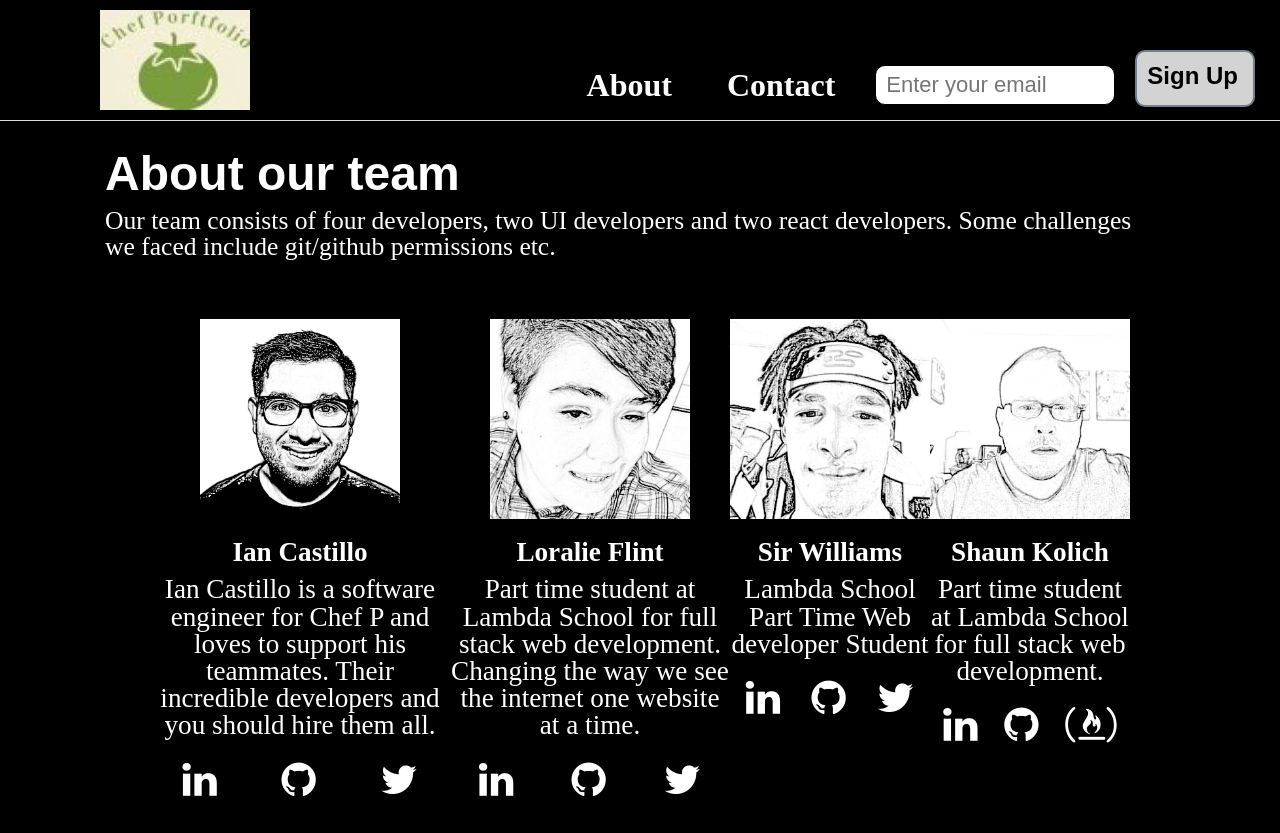
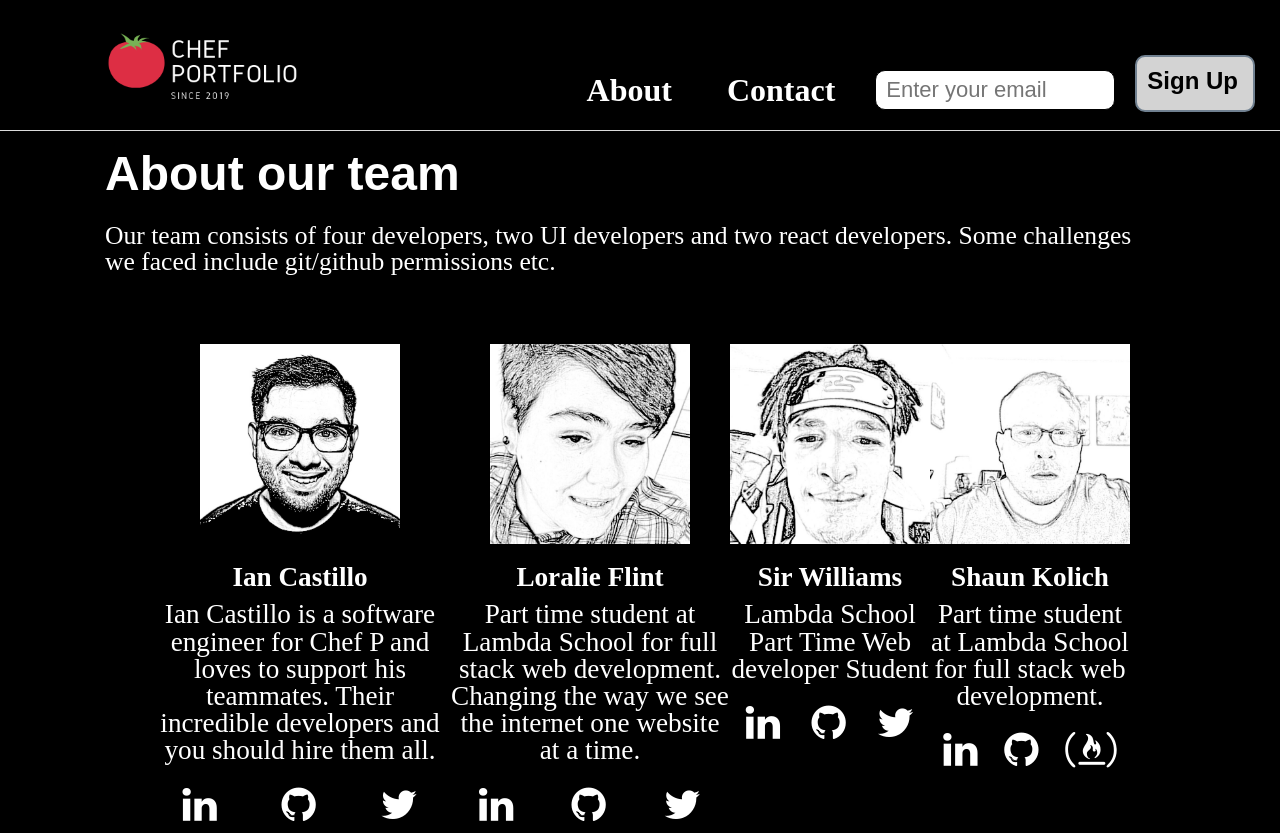
Before and after one commit to chef-portfolio-team/Front-End, a plain HTML site: page contact.html in a window 1280 px wide. Shown: the top 833 px of the page. Drawn offline with Linux system fonts and the light colour scheme.

Commit message:
latest update

```diff
--- a/contact.html
+++ b/contact.html
@@ -16,8 +16,8 @@
   <body>
     <!-- header section -->
     <header>
-      <div class="logo">
-        <img src="images/logo.jpg" alt="logo" />
+      <div>
+        <img class="logo" src="images/new logo.png" alt="logo" />
       </div>
 
       <nav>
--- a/less/contact.less
+++ b/less/contact.less
@@ -16,14 +16,14 @@ body {
     color: white;
     font-size: 1.6rem;
     font-weight: 300;
-    margin-top: 10px;
+    margin-top: 25px;
   }
 }
 
 .team {
   margin-right: 150px;
   margin-left: 150px;
-  margin-top: 50px;
+  margin-top: 60px;
   display: flex;
   flex-direction: row;
   justify-content: center;
@@ -78,22 +78,22 @@ body {
         border: 1px solid black;
       }
       .linkedin:hover {
-        transition: 0.4s;
+        transition: 0.2s;
         background-color: @linkedin;
       }
 
       .github:hover {
-        transition: 0.4s;
+        transition: 0.2s;
         background-color: @github;
       }
 
       .twitter:hover {
-        transition: 0.4s;
+        transition: 0.2s;
         background-color: @twitter;
       }
 
       .freeCodeCamp:hover {
-        transition: 0.4s;
+        transition: 0.2s;
         background-color: @freeCodeCamp;
       }
     }
--- a/less/footer.less
+++ b/less/footer.less
@@ -27,6 +27,9 @@ footer {
       margin-top: 30px;
       .btnMix;
     }
+    .sendMsg:hover {
+      background-color: @btnHover;
+    }
   }
 }
 @media screen and(max-width: 500px) {
--- a/less/header.less
+++ b/less/header.less
@@ -8,10 +8,12 @@ header {
   background-color: black;
 
   .logo {
-    max-height: 80px;
+    display: block;
+    width: 200px;
+    height: 80px;
     margin-left: 100px;
-    margin-top: 10px;
-    margin-bottom: 30px;
+    margin-top: 25px;
+    margin-bottom: 25px;
   }
 
   nav {
```
Also changed, not shown: css/index.css, images/new logo.png (added).
